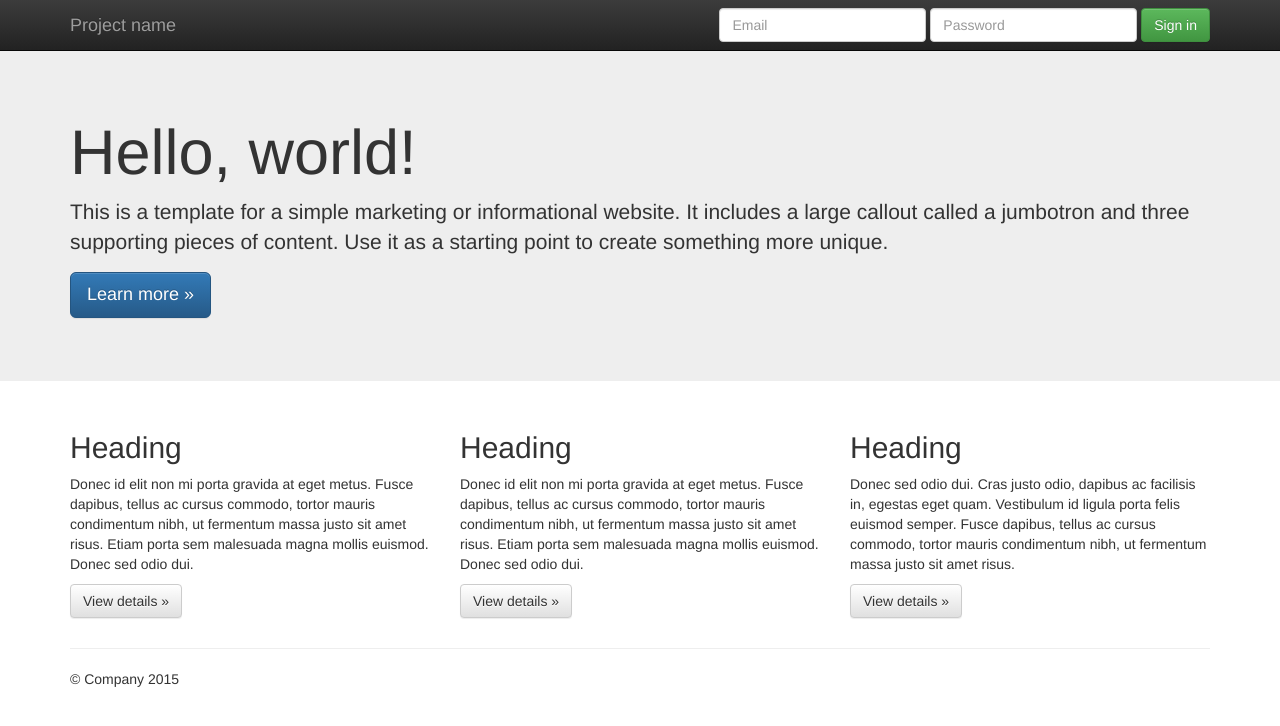
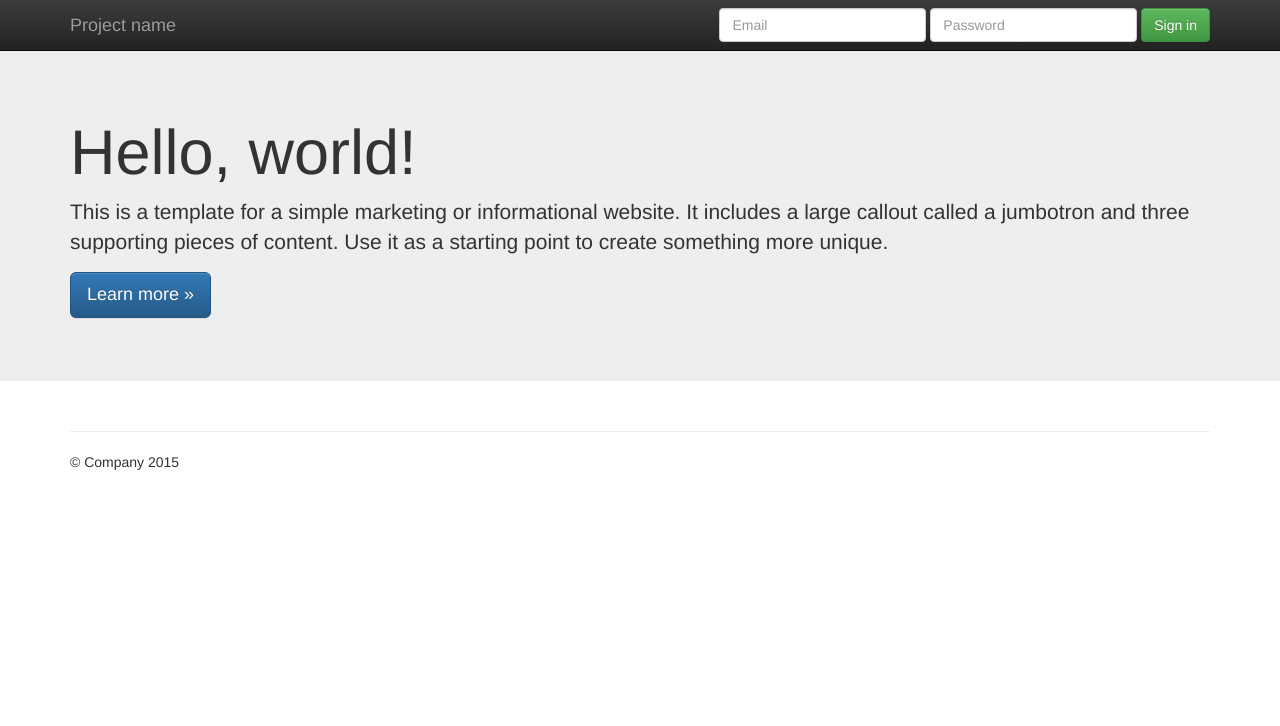
Before and after one commit to Bandu64/demo-02, a plain HTML site: page index.html in a window 1280 px wide. Drawn offline with nearby package versions, Linux system fonts and the light colour scheme.

Commit message:
Removiendo datos del index.html en el repositorio local

```diff
--- a/index.html
+++ b/index.html
@@ -63,23 +63,7 @@
 
     <div class="container">
       <!-- Example row of columns -->
-      <div class="row">
-        <div class="col-md-4">
-          <h2>Heading</h2>
-          <p>Donec id elit non mi porta gravida at eget metus. Fusce dapibus, tellus ac cursus commodo, tortor mauris condimentum nibh, ut fermentum massa justo sit amet risus. Etiam porta sem malesuada magna mollis euismod. Donec sed odio dui. </p>
-          <p><a class="btn btn-default" href="#" role="button">View details &raquo;</a></p>
-        </div>
-        <div class="col-md-4">
-          <h2>Heading</h2>
-          <p>Donec id elit non mi porta gravida at eget metus. Fusce dapibus, tellus ac cursus commodo, tortor mauris condimentum nibh, ut fermentum massa justo sit amet risus. Etiam porta sem malesuada magna mollis euismod. Donec sed odio dui. </p>
-          <p><a class="btn btn-default" href="#" role="button">View details &raquo;</a></p>
-       </div>
-        <div class="col-md-4">
-          <h2>Heading</h2>
-          <p>Donec sed odio dui. Cras justo odio, dapibus ac facilisis in, egestas eget quam. Vestibulum id ligula porta felis euismod semper. Fusce dapibus, tellus ac cursus commodo, tortor mauris condimentum nibh, ut fermentum massa justo sit amet risus.</p>
-          <p><a class="btn btn-default" href="#" role="button">View details &raquo;</a></p>
-        </div>
-      </div>
+
 
       <hr>
 
```
